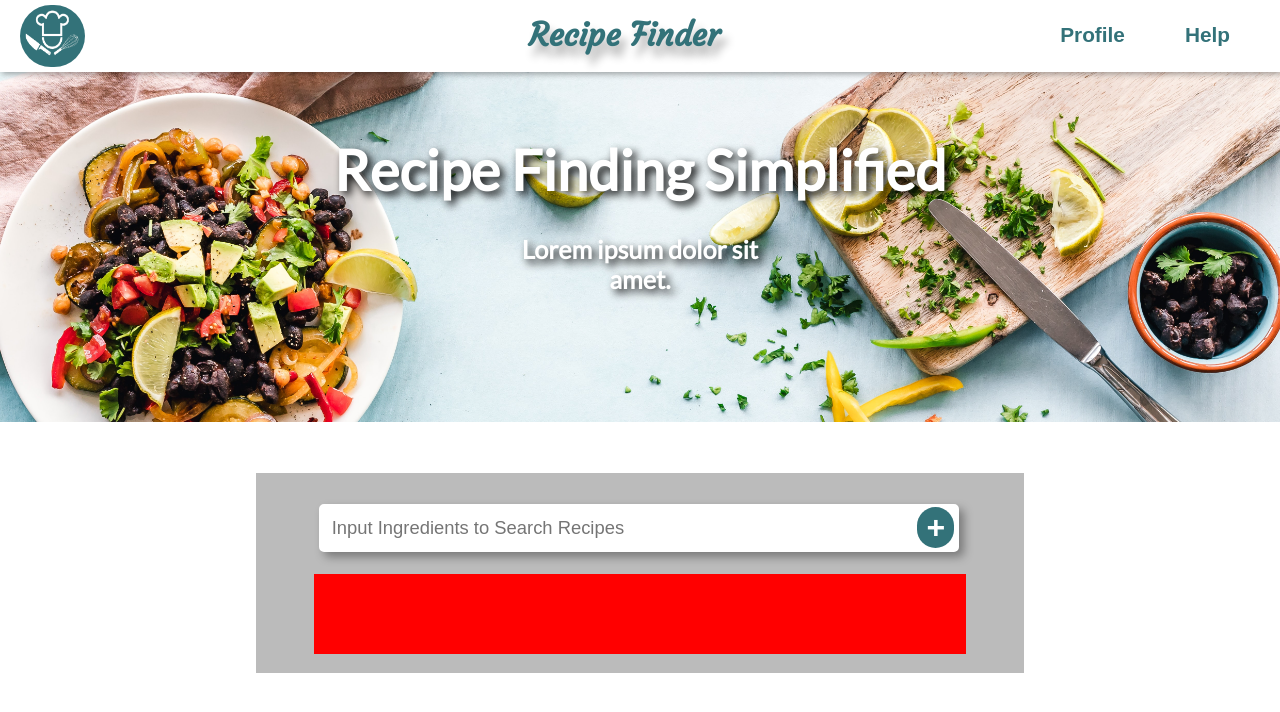
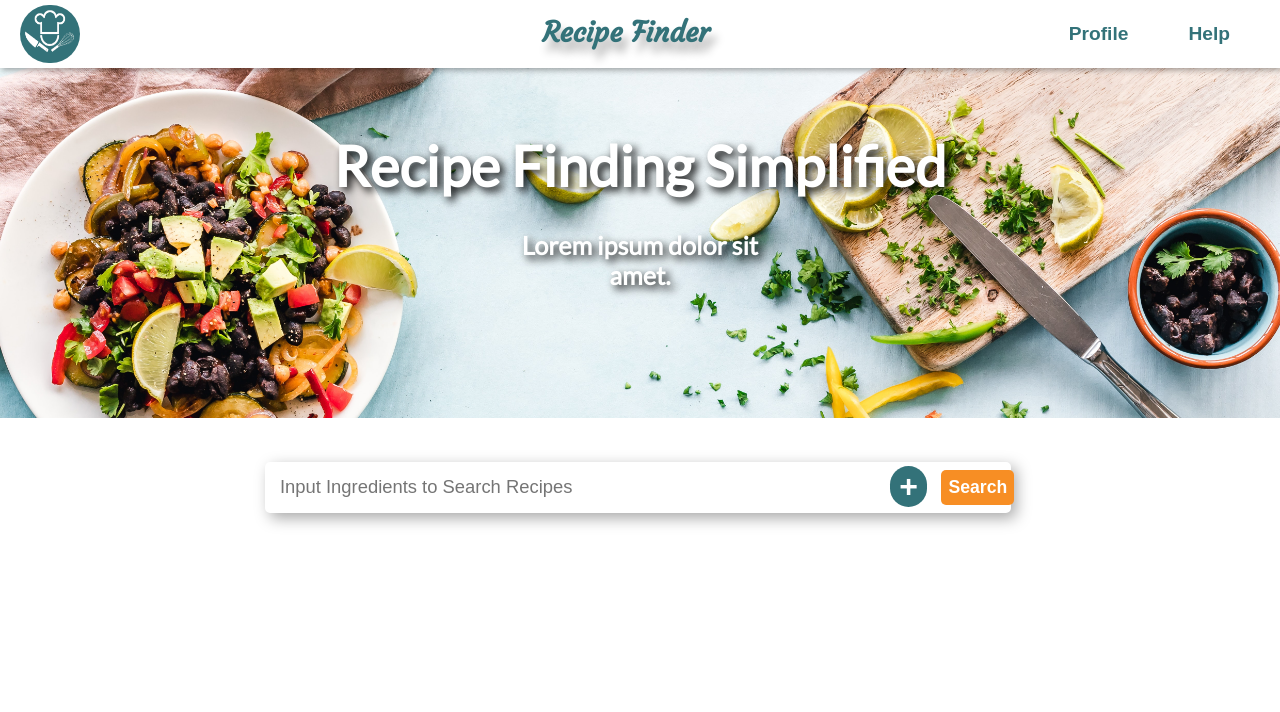
Before and after one commit to TejasV58/RECIPE_FINDER, a PHP site: page /home.html in a window 1280 px wide. Shown: the top 712 px of the page. Run offline with PHP 8.4, Linux system fonts and the light colour scheme.

Commit message:
home update

```diff
--- a/Script.js
+++ b/Script.js
@@ -17,7 +17,7 @@ function addItem()
         var additem = document.getElementById('itemAdded');
         itemList.push(item);
         document.getElementById('items').value = "";
-        additem.insertAdjacentHTML("afterend",`<span class="items" id="${item}">${item}<button onclick="removeItem('${item}')">X</button></span>`);
+        additem.insertAdjacentHTML("afterend",`<span class="items" id="${item}">${item} <button onclick="removeItem('${item}')"    class="crossbtn">X</button></span>`);
     }
 }
 
--- a/home.html
+++ b/home.html
@@ -22,7 +22,7 @@
 
         <div class='navbar'>
             <div >
-                <a href="home.html"><img src="images/logo.png" width="65px" height="62px" alt="logo" class="logo"></a>
+                <a href="home.html"><img src="images/logo.png" width="60px" height="58px" alt="logo" class="logo"></a>
             </div>
             <div class="name nav-item">Recipe Finder</div>
             <div class="nav" >
@@ -50,8 +50,12 @@
             <form action="#" autocomplete="off">
                 <input class=search type="text" id="items" placeholder="Input Ingredients to Search Recipes">
                 <button class="additem" onclick="addItem()">+</button>
+                <button class="searchbtn">Search</button>
             </form>
-            <div id="itemAdded" class="items-list"></div>
+            <div  class="items-list">
+                <span class="items" id="itemAdded" style="display:none;">item<button onclick="removeItem('item')">X</button></span>
+
+            </div>
         </div>
 
         <!-- SEARCHBOX END-->
--- a/homecss.css
+++ b/homecss.css
@@ -1,7 +1,7 @@
 /* Home-background */
 
 .background{
-    margin-top:72px;
+    margin-top:68px;
     background:url("images/signin1.jpg");
     background-size:cover;
     height:350px;
@@ -30,10 +30,9 @@
 /* SEARCH BOX */
 
 .search-container{
-    margin:4% auto;
-    background:#bbb;
-    width:60%;
-    height:200px;
+    margin:2% auto;
+    width:70%;
+    padding-bottom:2%;
 }
 
 input[class="search"]{
@@ -46,7 +45,7 @@ input[class="search"]{
     border:2px solid white;
     border-radius:5px;
     outline:none;
-    box-shadow:5px 5px 10px rgba(0,0,0,0.35);
+    box-shadow:5px 5px 15px rgba(0,0,0,0.35);
 }
 
 input[class="search"]:focus{
@@ -54,11 +53,6 @@ input[class="search"]:focus{
     border:3px solid #337279;
 }
 
-.items{
-    background:#eee;
-    padding:2%;
-    margin:5px;
-}
 
 .additem{
     position:relative;
@@ -66,17 +60,36 @@ input[class="search"]:focus{
     background:#337279;
     color:white;
     border:none;
-    padding:0.25% 1.2%;
+    padding:0.25% 1%;
     font-size: 200%;
     font-weight:700;
     border-radius:40px;
     display:inline-block;
-    margin:30px;
-    margin-left:-6%;
+    margin:10px;
+    margin-left:-14%;
 }
 
 .additem:hover{
     background:#47959e;
+}
+
+.searchbtn{
+    padding:0.8%;
+    font-size:110%;
+    font-weight:600;
+    background-color:#f78e24;
+    color:white;
+    border-radius:5px;
+    border:none;
+
+}
+
+.searchbtn:hover{
+    background:#f8a047;
+}
+
+.searchbtn:focus{
+    outline:none;
 }
 
 
@@ -86,13 +99,32 @@ button.additem:focus{
 
 .items-list{
     margin:0 auto;
-    display:flex;
     width:85%;
-    height:10vh;
-    background:red;
+}
+
+.items{
+    display:inline-block;
+    background:#06bdff25;
+    padding:1.5%;
+    margin:5px;
+    border-radius:4px;
+}
+
+.crossbtn{
+    background:transparent;
+    border-radius:30px;
+    border:none;
+    color:rgba(0,0,0,0.6)
+;    font-size:110%;
+}
+
+.crossbtn:hover{
+    color:black;
 }
 
 /*Popup start*/
+
+
 .popupdiv
 {
     position:fixed;
--- a/stylesheet.css
+++ b/stylesheet.css
@@ -12,7 +12,7 @@ body{
     left:0;
     position:fixed;
     background: white;
-    height: 72px;
+    height: 68px;
     width: 100%;
     padding: 0;
     display: flex;
@@ -28,7 +28,7 @@ body{
 }
 
 .nav-item{
-    font-size:130%;
+    font-size:120%;
     margin:0px;
     padding: 23px 30px;
     color: #337279;
@@ -37,7 +37,7 @@ body{
 .name{
     font-family: 'Courgette', cursive;
     padding-top:15px;
-    font-size:200%;
+    font-size:175%;
     margin-left:10%;
     font-weight:bold;
     text-shadow:5px 10px 9px rgba(0,0,0,0.3);
```
